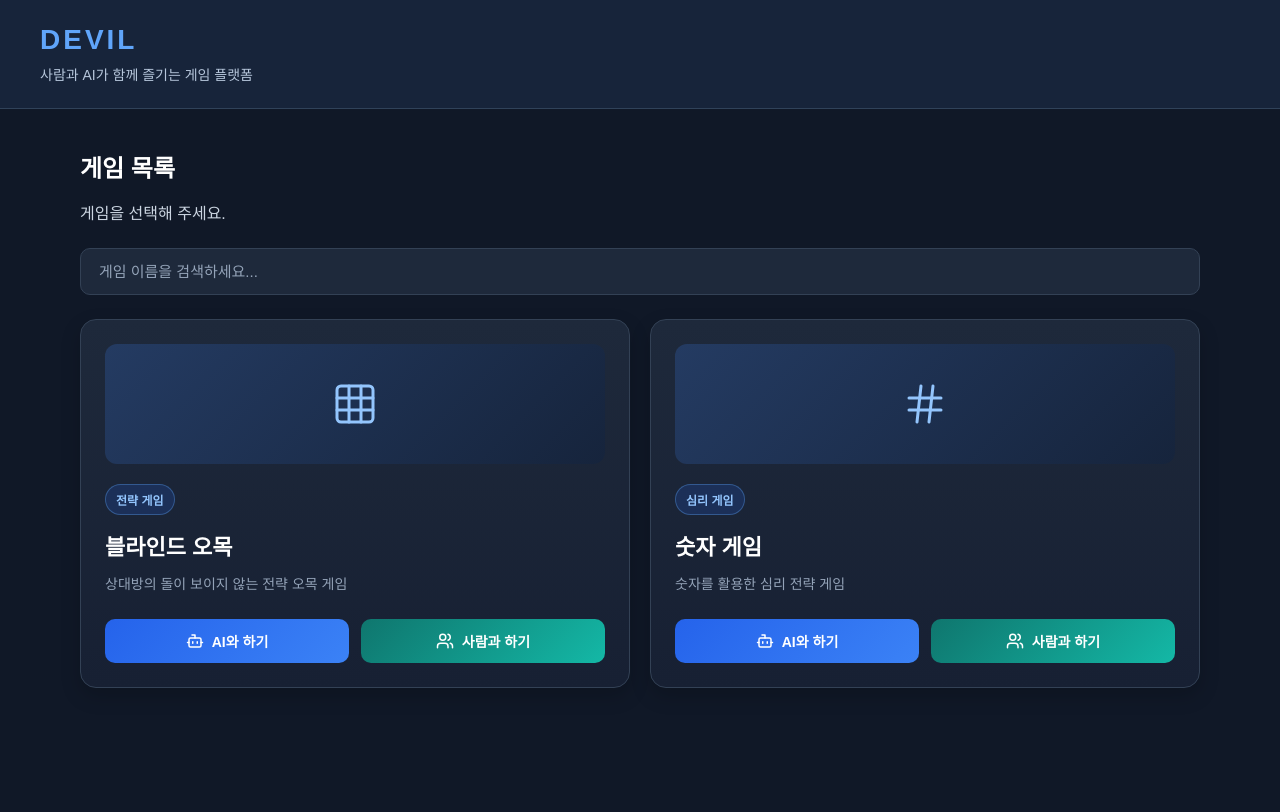
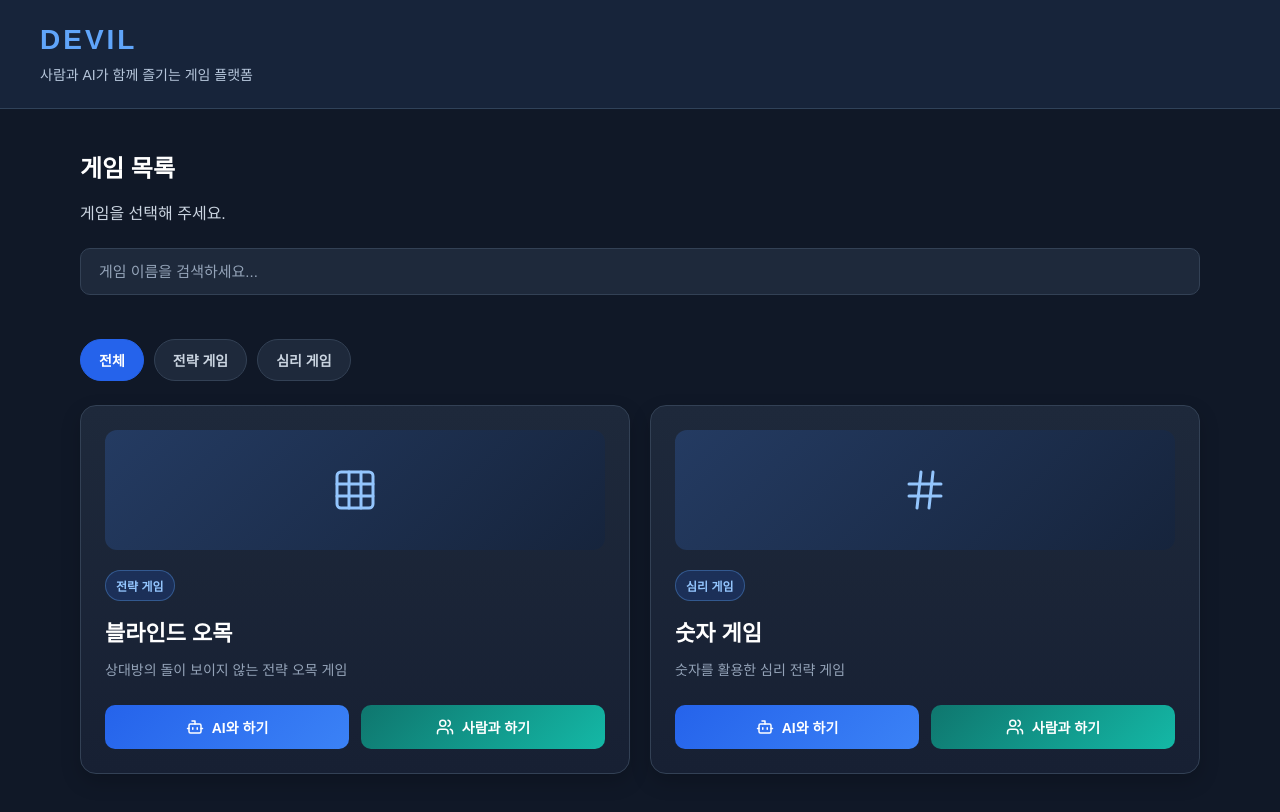
Before and after one commit to taek-dev1/devil, a React app in the folder frontend/: page / in a window 1280 px wide. Built offline with nearby package versions, Linux system fonts and the light colour scheme; the HTML template or start-up script is replaced by a standard one.

Commit message:
feat: 게임 카테고리 필터 기능 추가

```diff
--- a/frontend/src/App.css
+++ b/frontend/src/App.css
@@ -246,6 +246,42 @@ header p {
   border-color: #60a5fa;
 }
 
+/* 게임 카테고리 필터 */
+.category-filters {
+  display: flex;
+  flex-wrap: wrap;
+  gap: 10px;
+  margin: 20px 0 24px;
+}
+
+.category-filter {
+  padding: 10px 18px;
+  border: 1px solid #334155;
+  border-radius: 999px;
+  background: #1e293b;
+  color: #cbd5e1;
+  font-size: 14px;
+  font-weight: 600;
+  cursor: pointer;
+  transition: all 0.2s ease;
+}
+
+.category-filter:hover {
+  background: #334155;
+  color: #ffffff;
+}
+
+.category-filter.active {
+  background: #2563eb;
+  border-color: #2563eb;
+  color: #ffffff;
+}
+
+.category-filter:focus-visible {
+  outline: 2px solid #93c5fd;
+  outline-offset: 3px;
+}
+
 /* ===================================
    7. 반응형 화면
 =================================== */
@@ -265,4 +301,6 @@ header p {
   header {
     padding: 20px 16px;
   }
+
+
 }
--- a/frontend/src/App.jsx
+++ b/frontend/src/App.jsx
@@ -6,17 +6,31 @@ import GameCard from './components/GameCard';
 import { games } from './data/games';
 
 function App() {
-    // 검색어 상태 관리
+    // 검색어 상태
     const [searchTerm, setSearchTerm] = useState('');
 
-    // 검색어에 맞는 게임만 추출
+    // 선택한 카테고리 상태
+    const [selectedCategory, setSelectedCategory] = useState('전체');
+
+    // 게임 데이터에서 카테고리 목록 자동 생성
+    const categories = [
+        '전체',
+        ...new Set(games.map((game) => game.category)),
+    ];
+
+    // 검색어와 선택한 카테고리에 맞는 게임 추출
     const filteredGames = games.filter((game) => {
         const keyword = searchTerm.trim().toLowerCase();
 
-        return (
+        const matchesSearch =
             game.title.toLowerCase().includes(keyword) ||
-            game.description.toLowerCase().includes(keyword)
-        );
+            game.description.toLowerCase().includes(keyword);
+
+        const matchesCategory =
+            selectedCategory === '전체' ||
+            game.category === selectedCategory;
+
+        return matchesSearch && matchesCategory;
     });
 
     return (
@@ -33,10 +47,31 @@ function App() {
                     type="text"
                     placeholder="게임 이름을 검색하세요..."
                     value={searchTerm}
-                    onChange={(e) => setSearchTerm(e.target.value)}
+                    onChange={(e ) => setSearchTerm(e.target.value)}
                 />
 
-                {/* 검색 결과에 맞는 게임 목록 */}
+                {/* 카테고리 필터 버튼 */}
+                <div
+                    className="category-filters"
+                    role="group"
+                    aria-label="게임 카테고리"
+                >
+                    {categories.map((category) => (
+                        <button
+                            key={category}
+                            type="button"
+                            className={`category-filter ${
+                                selectedCategory === category ? 'active' : ''
+                            }`}
+                            aria-pressed={selectedCategory === category}
+                            onClick={() => setSelectedCategory(category)}
+                        >
+                            {category}
+                        </button>
+                    ))}
+                </div>
+
+                {/* 필터링된 게임 목록 */}
                 <div className="game-grid">
                     {filteredGames.map((game) => (
                         <GameCard key={game.id} game={game} />
```
